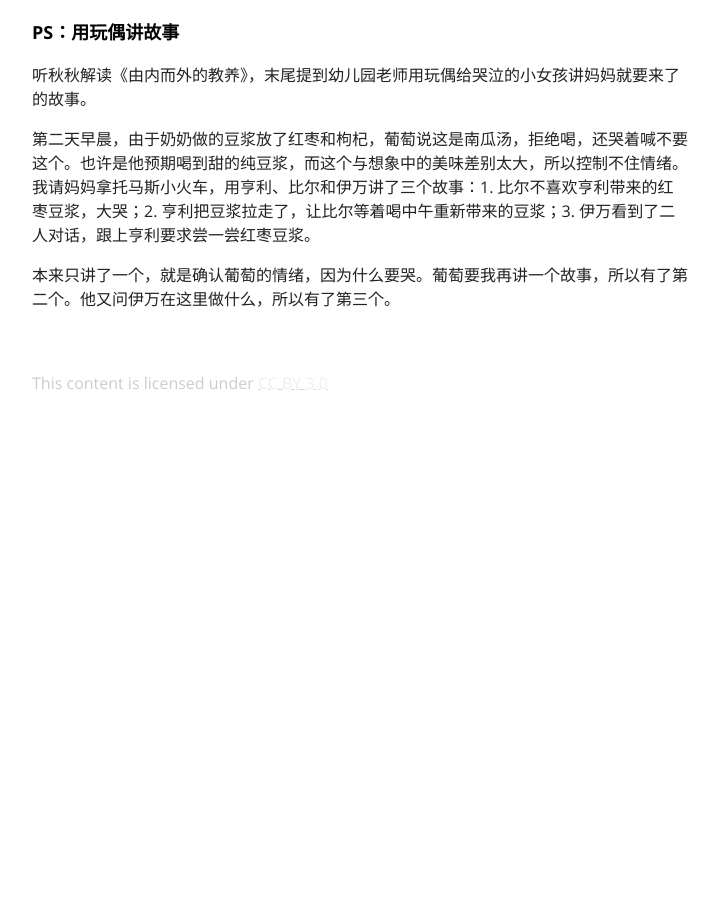
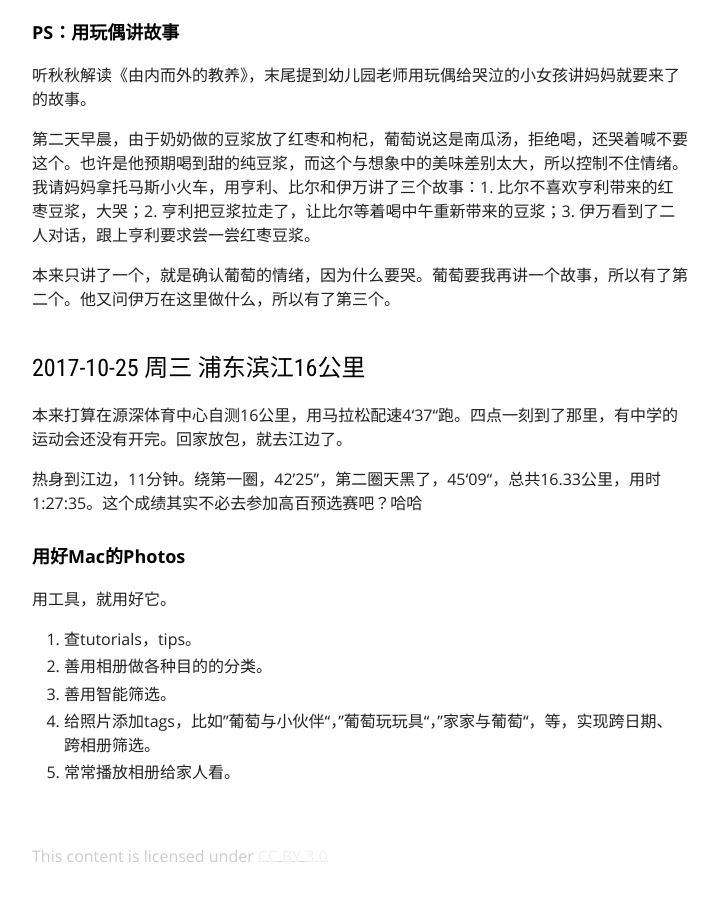
Before and after one commit to John-Qu/John-Qu.github.io, a Jekyll site: the page built from _posts/2017-10-16-2017-10跑步记录及感想.md, in a window 1280 px wide and 900 px high, scrolled down 4165 px. Shown: the whole window, without its empty margins (280-999 px from the left). Built offline with Jekyll 4.4.1, drawn with Linux system fonts in a browser that asks for light colours; before the commit the page ends 4592 px from its top, so only the background shows below that.

Commit message:
update 2017-10-25 running

```diff
--- a/_posts/2017-10-16-2017-10跑步记录及感想.md
+++ b/_posts/2017-10-16-2017-10跑步记录及感想.md
@@ -134,3 +134,19 @@ categories: running
 第二天早晨，由于奶奶做的豆浆放了红枣和枸杞，葡萄说这是南瓜汤，拒绝喝，还哭着喊不要这个。也许是他预期喝到甜的纯豆浆，而这个与想象中的美味差别太大，所以控制不住情绪。 我请妈妈拿托马斯小火车，用亨利、比尔和伊万讲了三个故事：1. 比尔不喜欢亨利带来的红枣豆浆，大哭；2. 亨利把豆浆拉走了，让比尔等着喝中午重新带来的豆浆；3. 伊万看到了二人对话，跟上亨利要求尝一尝红枣豆浆。
 
 本来只讲了一个，就是确认葡萄的情绪，因为什么要哭。葡萄要我再讲一个故事，所以有了第二个。他又问伊万在这里做什么，所以有了第三个。
+
+## 2017-10-25 周三 浦东滨江16公里
+
+本来打算在源深体育中心自测16公里，用马拉松配速4‘37“跑。四点一刻到了那里，有中学的运动会还没有开完。回家放包，就去江边了。
+
+热身到江边，11分钟。绕第一圈，42’25”，第二圈天黑了，45‘09“，总共16.33公里，用时1:27:35。这个成绩其实不必去参加高百预选赛吧？哈哈
+
+### 用好Mac的Photos
+
+用工具，就用好它。
+
+1. 查tutorials，tips。
+2. 善用相册做各种目的的分类。
+3. 善用智能筛选。
+4. 给照片添加tags，比如”葡萄与小伙伴“，”葡萄玩玩具“，”家家与葡萄“，等，实现跨日期、跨相册筛选。
+5. 常常播放相册给家人看。
```
